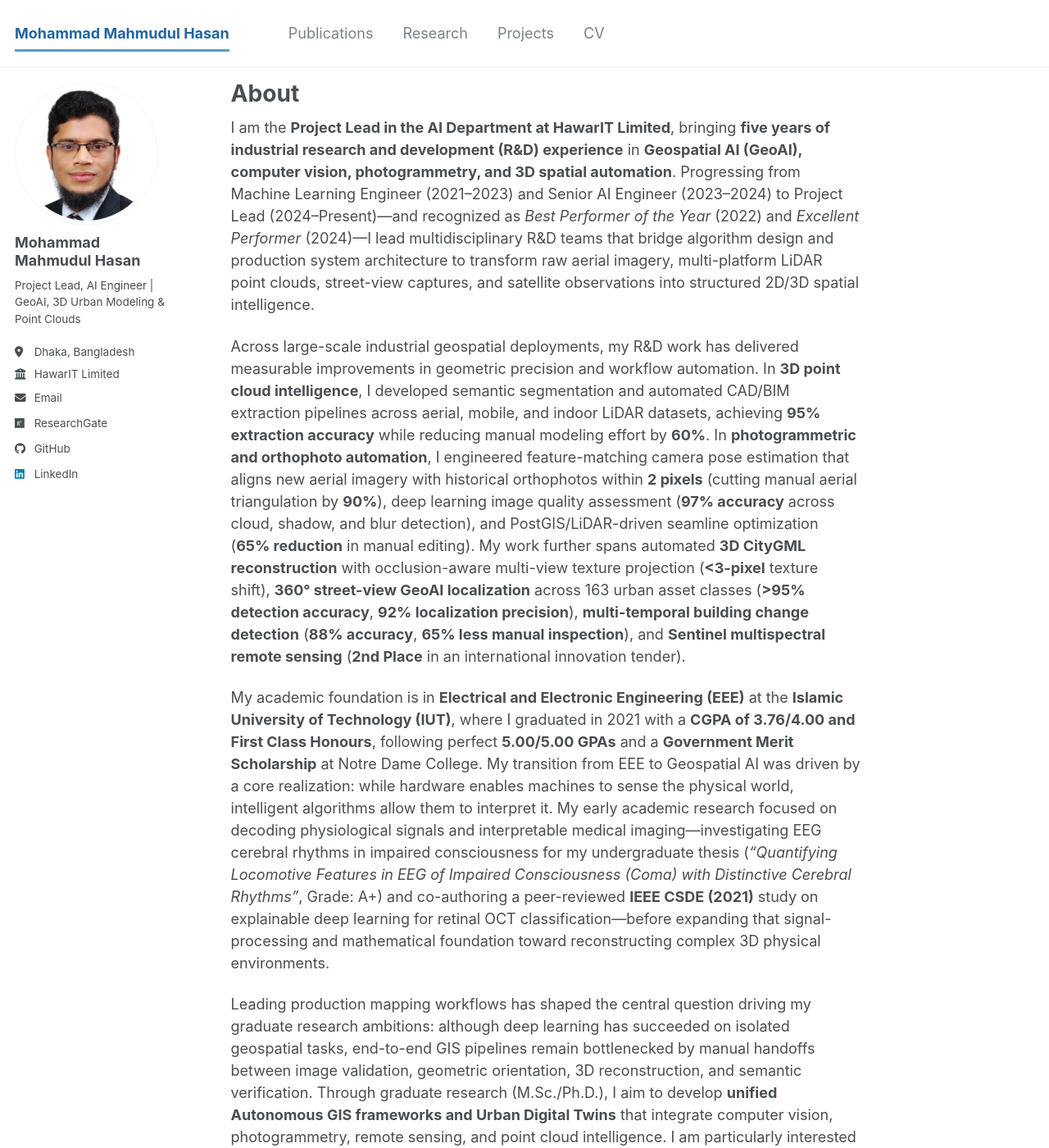
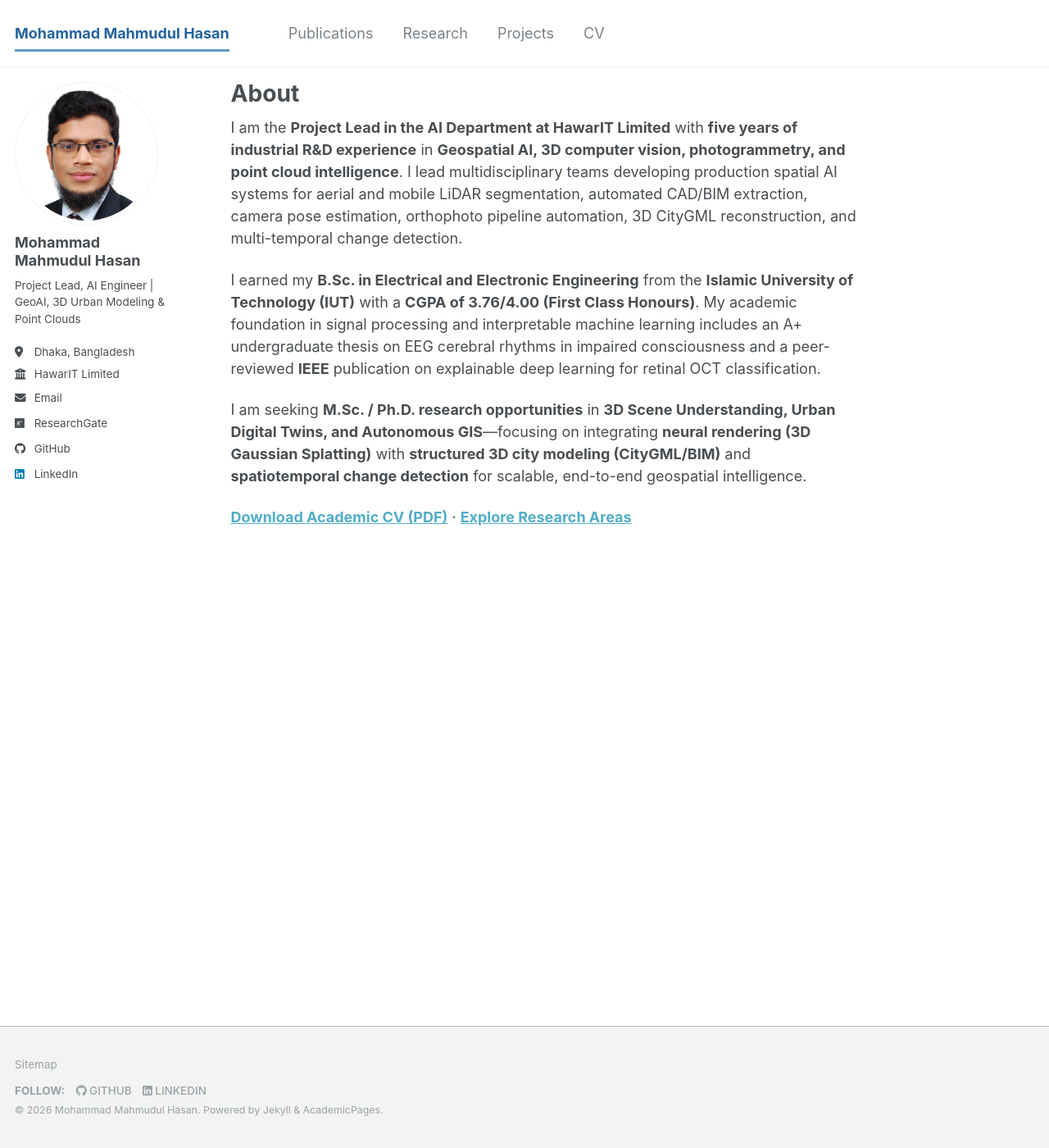
Before and after one commit to fahome10bd/fahome10bd.github.io, a Jekyll site: the page built from _pages/about.md, in a window 1280 px wide and 1400 px high. Shown: the whole window at 82% size. Built offline with Jekyll 4.4.1, drawn with Linux system fonts in a browser that asks for light colours; a style sheet for code colours, icons or effects is not loaded; some of the changed text lies outside the part shown.

Commit message:
Make About section concise and scannable for prospective professors

```diff
--- a/_pages/about.md
+++ b/_pages/about.md
@@ -7,13 +7,11 @@ redirect_from:
   - /about.html
 ---
 
-I am the **Project Lead in the AI Department at HawarIT Limited**, bringing **five years of industrial research and development (R&D) experience** in **Geospatial AI (GeoAI), computer vision, photogrammetry, and 3D spatial automation**. Progressing from Machine Learning Engineer (2021–2023) and Senior AI Engineer (2023–2024) to Project Lead (2024–Present)—and recognized as *Best Performer of the Year* (2022) and *Excellent Performer* (2024)—I lead multidisciplinary R&D teams that bridge algorithm design and production system architecture to transform raw aerial imagery, multi-platform LiDAR point clouds, street-view captures, and satellite observations into structured 2D/3D spatial intelligence.
+I am the **Project Lead in the AI Department at HawarIT Limited** with **five years of industrial R&D experience** in **Geospatial AI, 3D computer vision, photogrammetry, and point cloud intelligence**. I lead multidisciplinary teams developing production spatial AI systems for aerial and mobile LiDAR segmentation, automated CAD/BIM extraction, camera pose estimation, orthophoto pipeline automation, 3D CityGML reconstruction, and multi-temporal change detection.
 
-Across large-scale industrial geospatial deployments, my R&D work has delivered measurable improvements in geometric precision and workflow automation. In **3D point cloud intelligence**, I developed semantic segmentation and automated CAD/BIM extraction pipelines across aerial, mobile, and indoor LiDAR datasets, achieving **95% extraction accuracy** while reducing manual modeling effort by **60%**. In **photogrammetric and orthophoto automation**, I engineered feature-matching camera pose estimation that aligns new aerial imagery with historical orthophotos within **2 pixels** (cutting manual aerial triangulation by **90%**), deep learning image quality assessment (**97% accuracy** across cloud, shadow, and blur detection), and PostGIS/LiDAR-driven seamline optimization (**65% reduction** in manual editing). My work further spans automated **3D CityGML reconstruction** with occlusion-aware multi-view texture projection (**<3-pixel** texture shift), **360° street-view GeoAI localization** across 163 urban asset classes (**>95% detection accuracy**, **92% localization precision**), **multi-temporal building change detection** (**88% accuracy**, **65% less manual inspection**), and **Sentinel multispectral remote sensing** (**2nd Place** in an international innovation tender).
+I earned my **B.Sc. in Electrical and Electronic Engineering** from the **Islamic University of Technology (IUT)** with a **CGPA of 3.76/4.00 (First Class Honours)**. My academic foundation in signal processing and interpretable machine learning includes an A+ undergraduate thesis on EEG cerebral rhythms in impaired consciousness and a peer-reviewed **IEEE** publication on explainable deep learning for retinal OCT classification.
 
-My academic foundation is in **Electrical and Electronic Engineering (EEE)** at the **Islamic University of Technology (IUT)**, where I graduated in 2021 with a **CGPA of 3.76/4.00 and First Class Honours**, following perfect **5.00/5.00 GPAs** and a **Government Merit Scholarship** at Notre Dame College. My transition from EEE to Geospatial AI was driven by a core realization: while hardware enables machines to sense the physical world, intelligent algorithms allow them to interpret it. My early academic research focused on decoding physiological signals and interpretable medical imaging—investigating EEG cerebral rhythms in impaired consciousness for my undergraduate thesis (*“Quantifying Locomotive Features in EEG of Impaired Consciousness (Coma) with Distinctive Cerebral Rhythms”*, Grade: A+) and co-authoring a peer-reviewed **IEEE CSDE (2021)** study on explainable deep learning for retinal OCT classification—before expanding that signal-processing and mathematical foundation toward reconstructing complex 3D physical environments.
-
-Leading production mapping workflows has shaped the central question driving my graduate research ambitions: although deep learning has succeeded on isolated geospatial tasks, end-to-end GIS pipelines remain bottlenecked by manual handoffs between image validation, geometric orientation, 3D reconstruction, and semantic verification. Through graduate research (M.Sc./Ph.D.), I aim to develop **unified Autonomous GIS frameworks and Urban Digital Twins** that integrate computer vision, photogrammetry, remote sensing, and point cloud intelligence. I am particularly interested in investigating how **neural rendering and 3D Gaussian Splatting** can complement structured **CityGML and BIM representations** for photorealistic, metrically accurate urban reconstruction, alongside scalable **spatiotemporal change detection** for smart cities, infrastructure monitoring, and disaster resilience.
+I am seeking **M.Sc. / Ph.D. research opportunities** in **3D Scene Understanding, Urban Digital Twins, and Autonomous GIS**—focusing on integrating **neural rendering (3D Gaussian Splatting)** with **structured 3D city modeling (CityGML/BIM)** and **spatiotemporal change detection** for scalable, end-to-end geospatial intelligence.
 
 <p>
   <a href="{{ '/files/Mohammad_Mahmudul_Hasan_Academic_CV.pdf' | relative_url }}"><strong>Download Academic CV (PDF)</strong></a> &middot; <a href="{{ '/research/' | relative_url }}"><strong>Explore Research Areas</strong></a>
```
